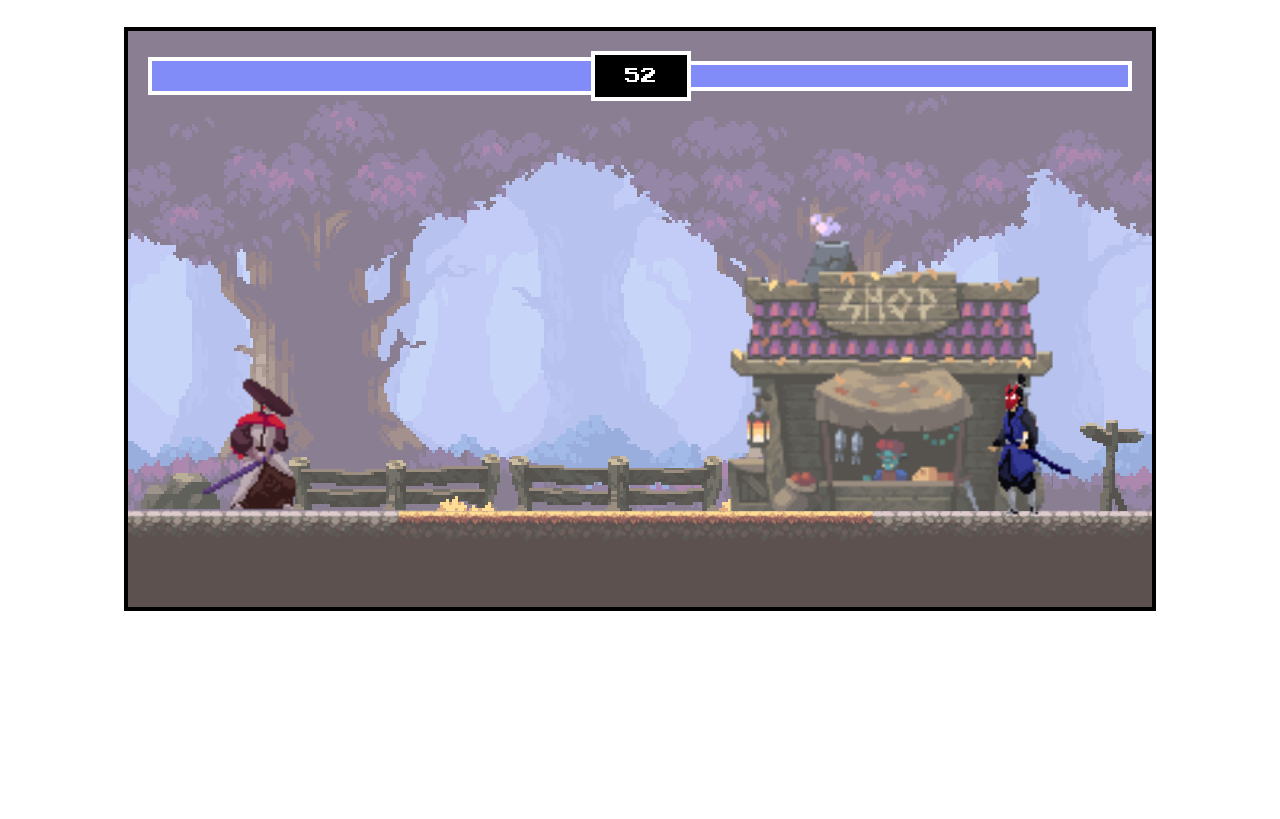
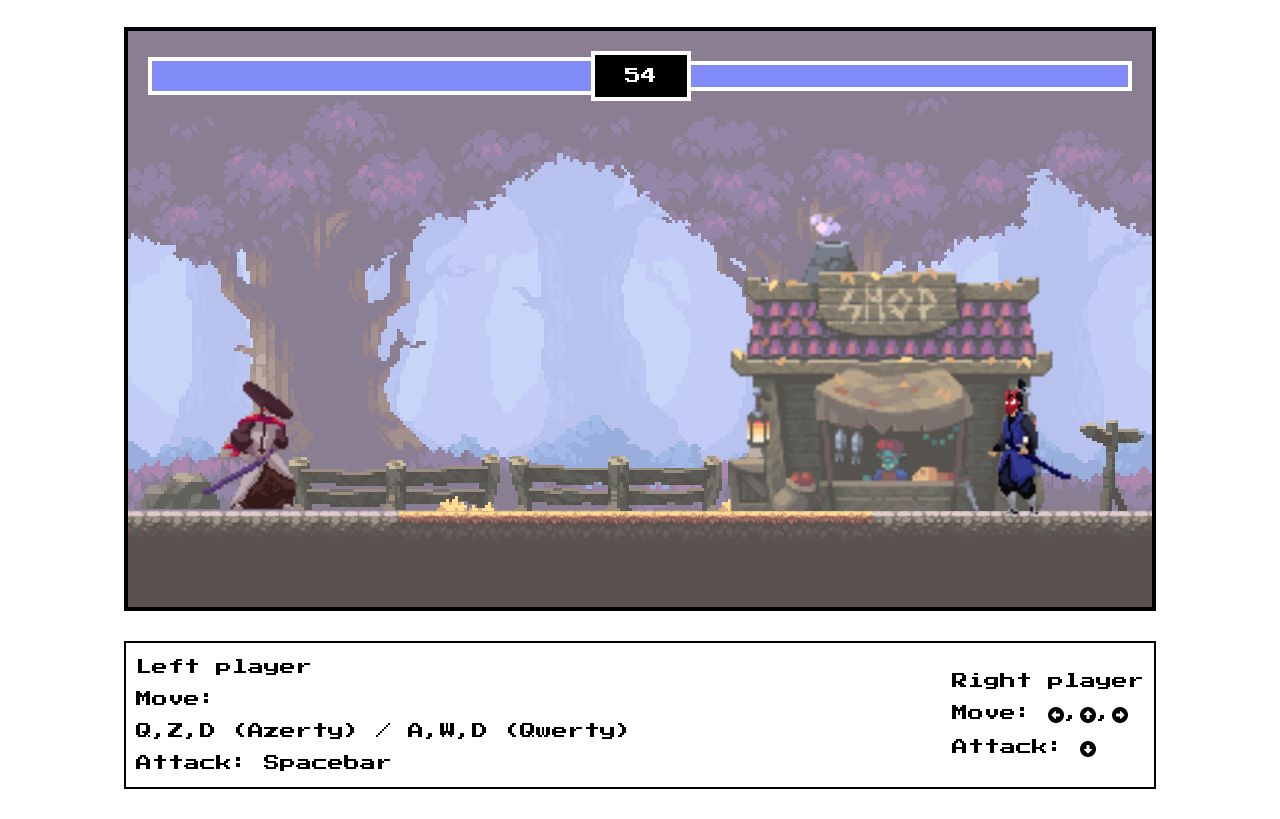
Before and after one commit to virak/javascript-fighting-game, a website with bundled scripts: page index.html in a window 1280 px wide. Shown: the part 65-884 px from the top of the page. Before the commit the page ends 800 px from the top, so only its background shows below. Built offline with nearby package versions, Linux system fonts and the light colour scheme.

Commit message:
feat: display command information

```diff
--- a/index.html
+++ b/index.html
@@ -5,16 +5,19 @@
     <meta name="viewport" content="width=device-width, initial-scale=1, shrink-to-fit=no">
 
     <link href="styles/game.css" rel="stylesheet">
+    <link href="styles/commandInfo.css" rel="stylesheet">
     <link rel="preconnect" href="https://fonts.googleapis.com">
     <link rel="preconnect" href="https://fonts.gstatic.com" crossorigin>
     <link href="https://fonts.googleapis.com/css2?family=Press+Start+2P&display=swap" rel="stylesheet">
+    <link href="https://cdnjs.cloudflare.com/ajax/libs/font-awesome/6.1.1/css/all.min.css" rel="stylesheet">
+
 
     <title>Javascript fighting game</title>
   </head>
   <body>
     <h1>Javascript fighting game</h1>
 
-    <div class="centeredContainer">
+    <div class="gameScreenContainer">
       <div class="mainGameContainer">
         <div class="subMainGameContainer">
           <div class="leftPlayerHealthContainer">
@@ -36,6 +39,20 @@
       </div>
     </div>
 
+    <div class="commandInfoContainer">
+      <div>
+        <p>Left player</p>
+        <p>Move:</p>
+        <p>Q,Z,D (Azerty) / A,W,D (Qwerty)</p>
+        <p>Attack: Spacebar</p>
+      </div>
+      <div>
+        <p>Right player</p>
+        <p>Move: <i class="fa-solid fa-circle-left"></i>,<i class="fa-solid fa-circle-up"></i>,<i class="fa-solid fa-circle-right"></i></p>
+        <p>Attack: <i class="fa-solid fa-circle-down"></i></p>
+      </div>
+    </div>
+
     <script src="https://cdnjs.cloudflare.com/ajax/libs/gsap/3.9.1/gsap.min.js" integrity="sha512-H6cPm97FAsgIKmlBA4s774vqoN24V5gSQL4yBTDOY2su2DeXZVhQPxFK4P6GPdnZqM9fg1G3cMv5wD7e6cFLZQ==" crossorigin="anonymous" referrerpolicy="no-referrer"></script>
     <script type="module" src="./js/main.js" ></script>
   </body>
--- /dev/null
+++ b/styles/commandInfo.css
@@ -0,0 +1,11 @@
+.commandInfoContainer {
+  width: 1032px;
+  margin: 30px auto;
+  background: white;
+  display: flex;
+  flex-direction: row;
+  justify-content: space-between;
+  align-items: center;
+  padding: 0 10px;
+  border: 2px solid black;
+}
--- a/styles/game.css
+++ b/styles/game.css
@@ -10,7 +10,7 @@ h1 {
     margin-bottom: 30px;
 }
 
-.centeredContainer {
+.gameScreenContainer {
     width: 1032px;
     margin: 0 auto;
     border: 4px solid black;
```
